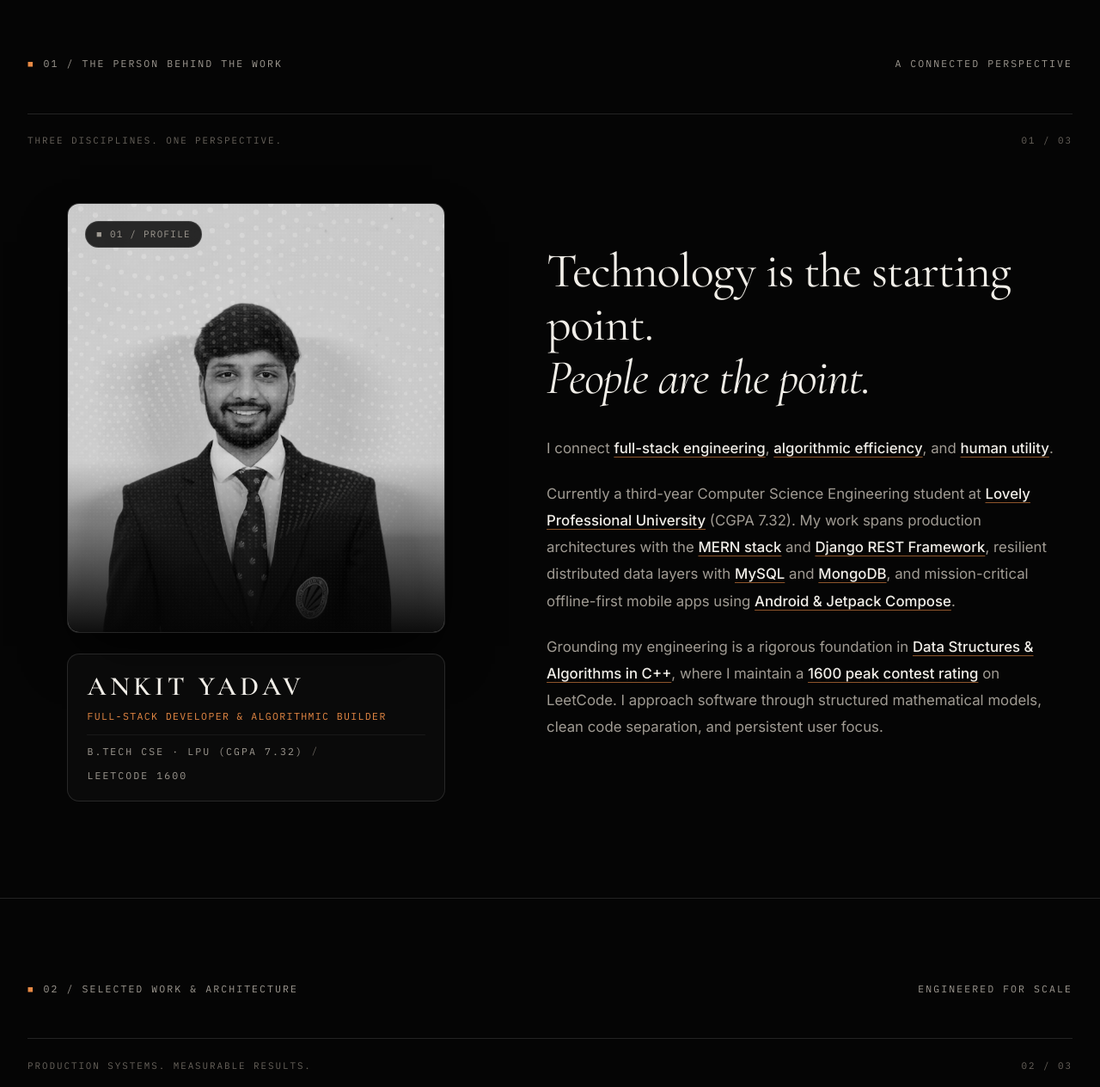
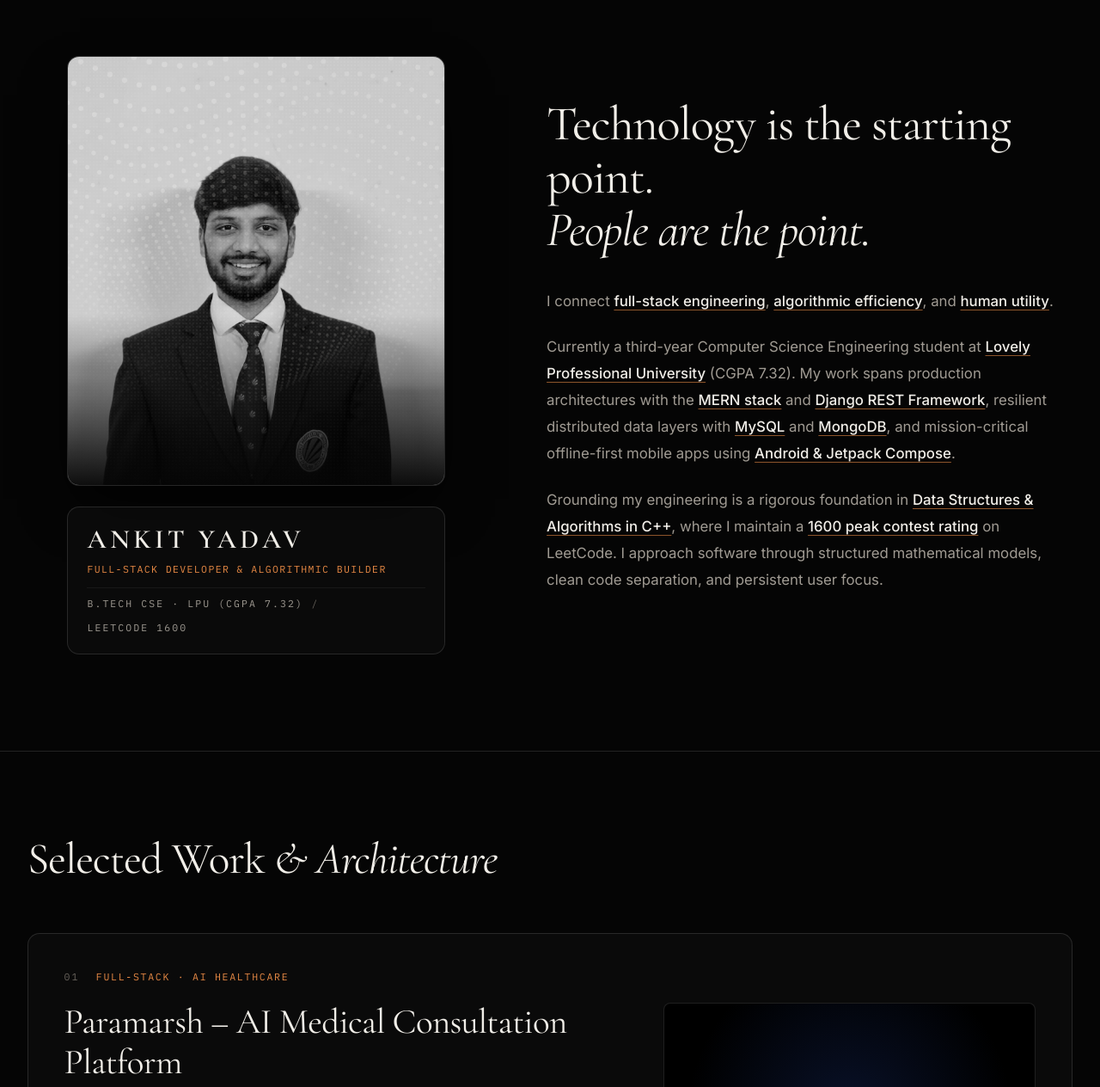
Before and after one commit to ankityadav281/portfolio, a plain HTML site: page index.html in a window 1280 px wide. Shown: the part 1300-2564 px from the top of the page at 86% size. Drawn offline with nearby package versions, Linux system fonts and the light colour scheme.

Commit message:
refactor: remove numbered section header bars and dividers for a cleaner editorial aesthetic

```diff
--- a/css/base.css
+++ b/css/base.css
@@ -101,3 +101,19 @@ img {
   align-items: center;
   margin-bottom: 4rem;
 }
+
+/* Clean Editorial Section Headings */
+.section-heading-editorial {
+  font-family: var(--font-serif);
+  font-size: clamp(2.4rem, 4vw, 3.6rem);
+  font-weight: 400;
+  color: var(--text);
+  letter-spacing: -0.02em;
+  margin-bottom: 3.5rem;
+  line-height: 1.15;
+}
+.section-heading-editorial em {
+  font-style: italic;
+  font-weight: 400;
+  color: var(--text);
+}
--- a/index.html
+++ b/index.html
@@ -166,23 +166,6 @@
 <section id="about">
   <div class="container">
 
-    <!-- Editorial Section Header -->
-    <div class="section-header-bar">
-      <div class="mono-label">
-        <span class="orange-sq">■</span>01 / THE PERSON BEHIND THE WORK
-      </div>
-      <div class="mono-label">A CONNECTED PERSPECTIVE</div>
-    </div>
-    <div class="section-divider-line"></div>
-    <div class="section-sub-bar">
-      <div class="mono-label" style="font-size:0.68rem;color:var(--text-subtle);">
-        THREE DISCIPLINES. ONE PERSPECTIVE.
-      </div>
-      <div class="mono-label" style="font-size:0.68rem;color:var(--text-subtle);">
-        01 / 03
-      </div>
-    </div>
-
     <!-- Editorial Split: Left Portrait & Name + Right Serif Headline -->
     <div class="about-split">
 
@@ -193,9 +176,6 @@
           <div class="about-portrait-halftone"></div>
           <div class="about-portrait-glow"></div>
           <canvas id="particle-wave-canvas" class="about-particle-canvas"></canvas>
-          <div class="about-portrait-badge">
-            <span class="orange-sq">■</span> 01 / PROFILE
-          </div>
         </div>
         <div class="about-name-box">
           <h3 class="about-name-title">ANKIT YADAV</h3>
@@ -237,21 +217,9 @@
 <section id="work">
   <div class="container">
 
-    <div class="section-header-bar">
-      <div class="mono-label">
-        <span class="orange-sq">■</span>02 / SELECTED WORK & ARCHITECTURE
-      </div>
-      <div class="mono-label">ENGINEERED FOR SCALE</div>
-    </div>
-    <div class="section-divider-line"></div>
-    <div class="section-sub-bar">
-      <div class="mono-label" style="font-size:0.68rem;color:var(--text-subtle);">
-        PRODUCTION SYSTEMS. MEASURABLE RESULTS.
-      </div>
-      <div class="mono-label" style="font-size:0.68rem;color:var(--text-subtle);">
-        02 / 03
-      </div>
-    </div>
+    <h2 class="section-heading-editorial">
+      Selected Work <em>&amp; Architecture</em>
+    </h2>
 
     <div class="projects-editorial-list">
 
@@ -462,13 +430,9 @@
 <section id="skills">
   <div class="container">
 
-    <div class="section-header-bar">
-      <div class="mono-label">
-        <span class="orange-sq">■</span>03 / CORE COMPETENCIES
-      </div>
-      <div class="mono-label">TECHNICAL DISCIPLINES</div>
-    </div>
-    <div class="section-divider-line"></div>
+    <h2 class="section-heading-editorial">
+      Core Competencies <em>&amp; Disciplines</em>
+    </h2>
 
     <div class="skills-editorial-grid">
 
@@ -534,13 +498,9 @@
 <section id="experience">
   <div class="container">
 
-    <div class="section-header-bar">
-      <div class="mono-label">
-        <span class="orange-sq">■</span>04 / TRAINING & ACADEMICS
-      </div>
-      <div class="mono-label">CONTINUOUS DISCIPLINE</div>
-    </div>
-    <div class="section-divider-line"></div>
+    <h2 class="section-heading-editorial">
+      Training <em>&amp; Academics</em>
+    </h2>
 
     <!-- Training Card -->
     <div class="exp-editorial-block">
@@ -595,13 +555,7 @@
 <section id="contact">
   <div class="container">
 
-    <div class="section-header-bar">
-      <div class="mono-label">
-        <span class="orange-sq">■</span>05 / INQUIRY & CONNECTION
-      </div>
-      <div class="mono-label">ALWAYS OPEN FOR IMPACT</div>
-    </div>
-    <div class="section-divider-line"></div>
+
 
     <div class="contact-split-editorial">
 
```
Also changed, not shown: components/about.html (+0 -20 lines), components/contact.html (+1 -7 lines), components/experience.html (+3 -7 lines), components/projects.html (+3 -15 lines), components/skills.html (+3 -7 lines).
